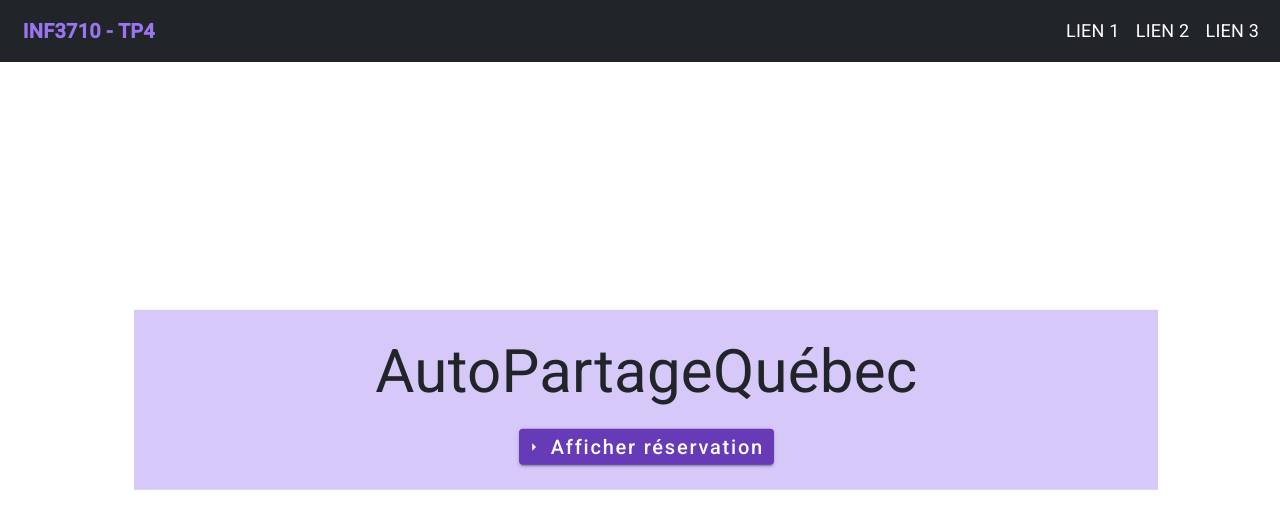
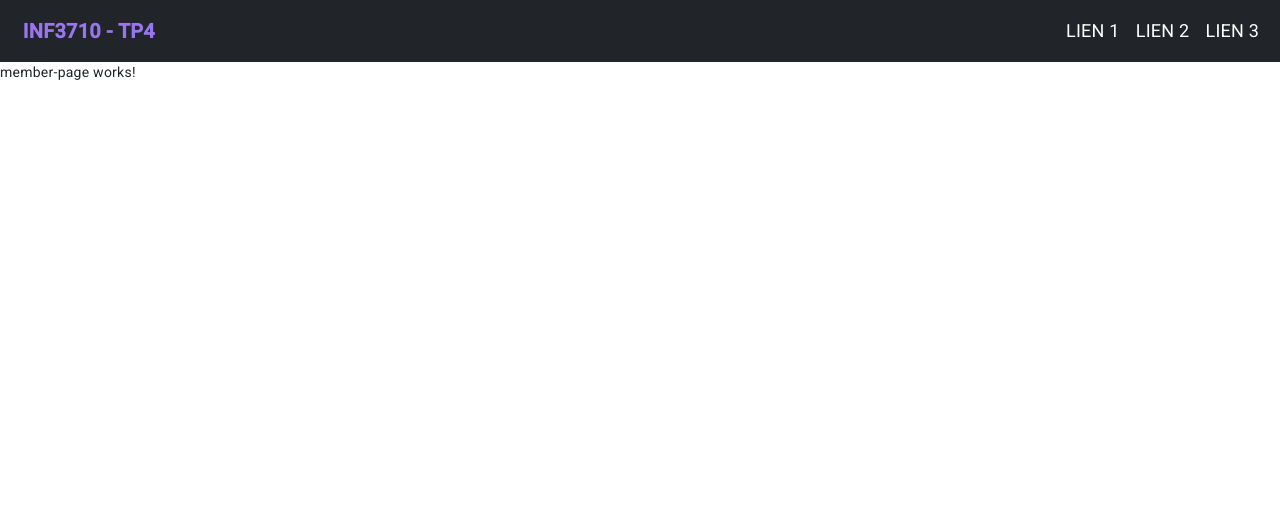
Before and after one commit to lyg2/Reservation-SQL, an Angular app in the folder Client/: page /member-page in a window 1280 px wide. Before the commit this address led to /. Shown: the top 528 px of the page. Built offline with nearby package versions, Linux system fonts and the light colour scheme.

Commit message:
implements member-page

```diff
--- a/Client/src/app/app.component.html
+++ b/Client/src/app/app.component.html
@@ -14,7 +14,8 @@
     <p>
       AutoPartageQuébec
     </p>
-    <button mat-raised-button color="primary" class="btn" routerLink="/reservation">Afficher réservation<mat-icon>arrow_right</mat-icon></button>
+    <button mat-raised-button color="primary" class="btn" routerLink="/member-page">Afficher les membres<mat-icon>arrow_right</mat-icon></button>
+    <button mat-raised-button color="primary" class="btn" routerLink="/reservation">Afficher les réservations<mat-icon>arrow_right</mat-icon></button>
   </div>
   <router-outlet></router-outlet>
 </div>
--- a/Client/src/app/app.module.ts
+++ b/Client/src/app/app.module.ts
@@ -10,12 +10,14 @@ import { AppMaterialModule } from './modules/material.module';
 import { BrowserAnimationsModule } from '@angular/platform-browser/animations';
 import { ReservationComponent } from './pages/reservation/reservation.component';
 import { CreateReservationComponent } from './pages/create-reservation/create-reservation.component';
+import { MemberPageComponent } from './pages/member-page/member-page.component';
 
 @NgModule({
   declarations: [
     AppComponent,
     ReservationComponent,
-    CreateReservationComponent
+    CreateReservationComponent,
+    MemberPageComponent
   ],
   imports: [
     CommonModule,
--- a/Client/src/app/modules/app-routing.module.ts
+++ b/Client/src/app/modules/app-routing.module.ts
@@ -4,11 +4,13 @@ import { RouterModule, Routes } from "@angular/router";
 import { AppComponent } from "../app.component";
 import { ReservationComponent } from "../pages/reservation/reservation.component";
 import { CreateReservationComponent } from "../pages/create-reservation/create-reservation.component";
+import { MemberPageComponent } from "../pages/member-page/member-page.component";
 
 const routes: Routes = [
   { path: "app", component: AppComponent },
   { path: "reservation", component: ReservationComponent },
-  { path: "reservation/create", component: CreateReservationComponent }
+  { path: "reservation/create", component: CreateReservationComponent },
+  {path: "member-page", component: MemberPageComponent}
 ];
 
 @NgModule({
--- /dev/null
+++ b/Client/src/app/pages/member-page/member-page.component.html
@@ -0,0 +1 @@
+<p>member-page works!</p>
```
Also changed, not shown: Client/src/app/pages/member-page/member-page.component.ts (added, +10 -0 lines), Client/src/app/pages/member-page/member-page.component.css (added), 1 other file (tests, documents, lock files or other folders).
